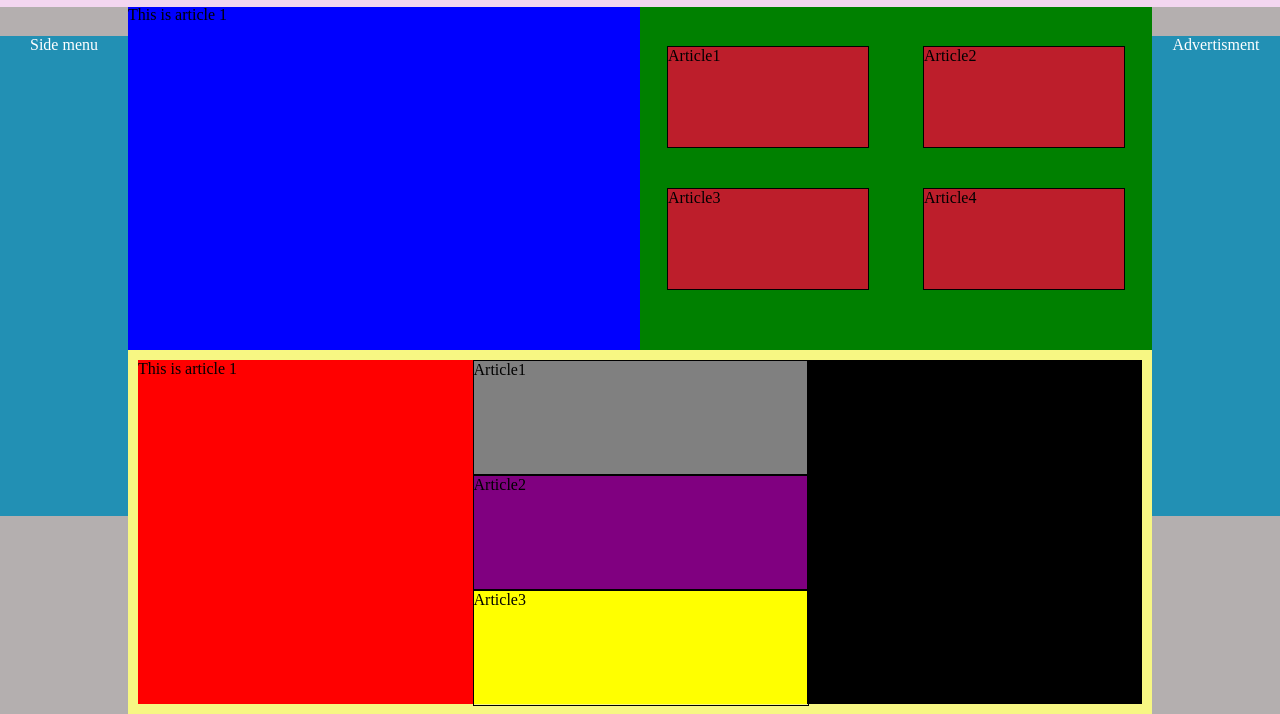
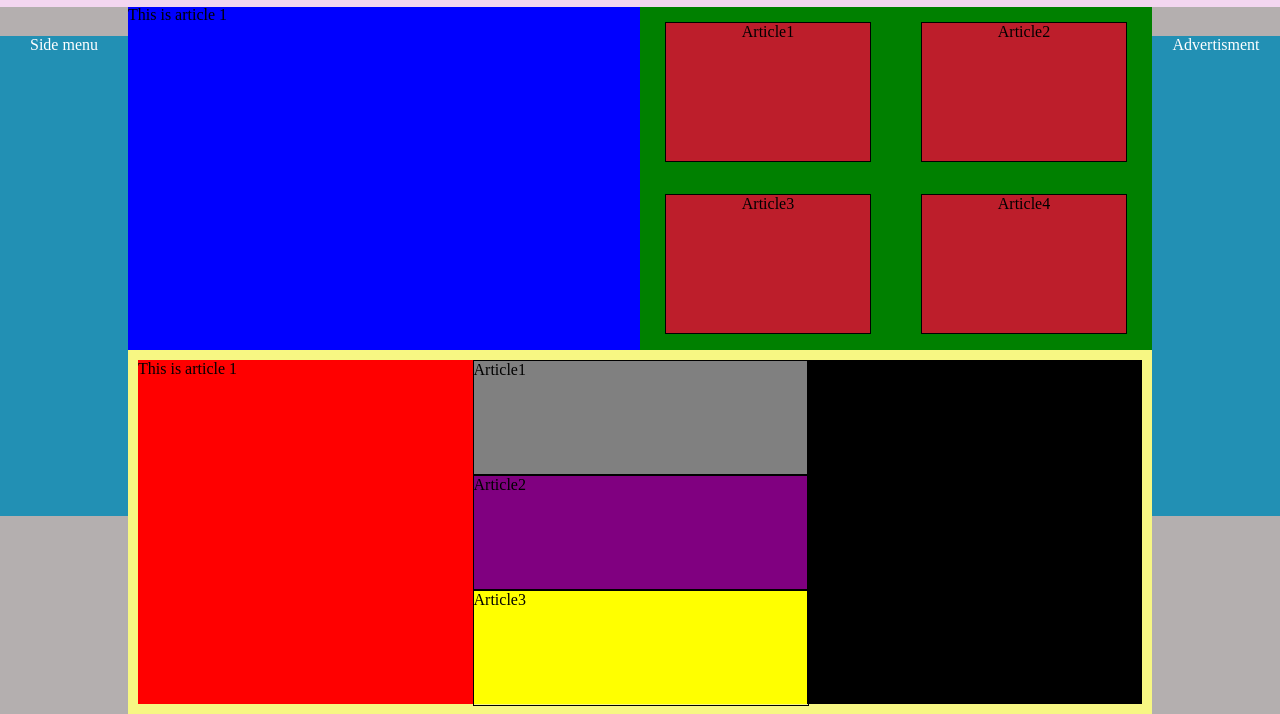
Before and after one commit to NicklausDim/Flexbox, a plain HTML site: page index.html in a window 1280 px wide. Shown: the part 93-807 px from the top of the page. Drawn offline with Linux system fonts and the light colour scheme.

Commit message:
Add files via upload

```diff
--- a/index.html
+++ b/index.html
@@ -24,15 +24,11 @@
     <main>
         <div class="row row-mobile">
             <article class="article-50-w bg-blue article1">This is article 1</article>
-            <article class="article-50-w bg-green justify article1 row">
-                <div class="boxes">
+            <article class="article-50-w bg-green boxes ">
                     <article class="article-box">Article1</article>
                     <article class="article-box">Article2</article>
-                </div>
-                <div class="boxes">
                     <article class="article-box">Article3</article>
                     <article class="article-box">Article4</article>
-                </div>
             </article>
         </div>
         <div class="row row2 article1 row-mobile">
--- a/style.css
+++ b/style.css
@@ -100,8 +100,8 @@ main {
 .article-box {
     border: 1px solid black;
     background: rgb(189, 30, 43);
-    height: 100px;
-    width: 200px;
+    height: 10vh;
+    width: 20vw;
 }
 .row2 {
     margin: 10px;
@@ -115,8 +115,13 @@ main {
 .boxes {
     display: flex;
     justify-content: space-around;
-    margin-top: 40px;
-    width: 40vw;
+    text-align: center;
+    align-content: space-around;
+    flex-wrap: wrap;
+}
+.boxes>article {
+    height: 40%;
+    width: 40%;
 }
 .bg-purple {
     background-color: purple;
@@ -128,11 +133,11 @@ main {
     .article1{width: 100%;height: 40vh;margin:0}
     .row{flex-wrap: wrap;height: unset;}
     .article2{width: 50%;height: 40vh;margin: 0%;}
-    .article-box{margin: 10px;}
+    .boxes{width: 100%; height: 40vh;}
 }
 @media only screen and (max-width: 400px) {
     .article1{width: 100%;height: 40vh;margin:0}
     .row{flex-wrap: wrap;height: unset;}
     .article2{width: 100%;height: 40vh;margin: 0%;}
-    .article-box{margin: 10px;}
+
 }
```
